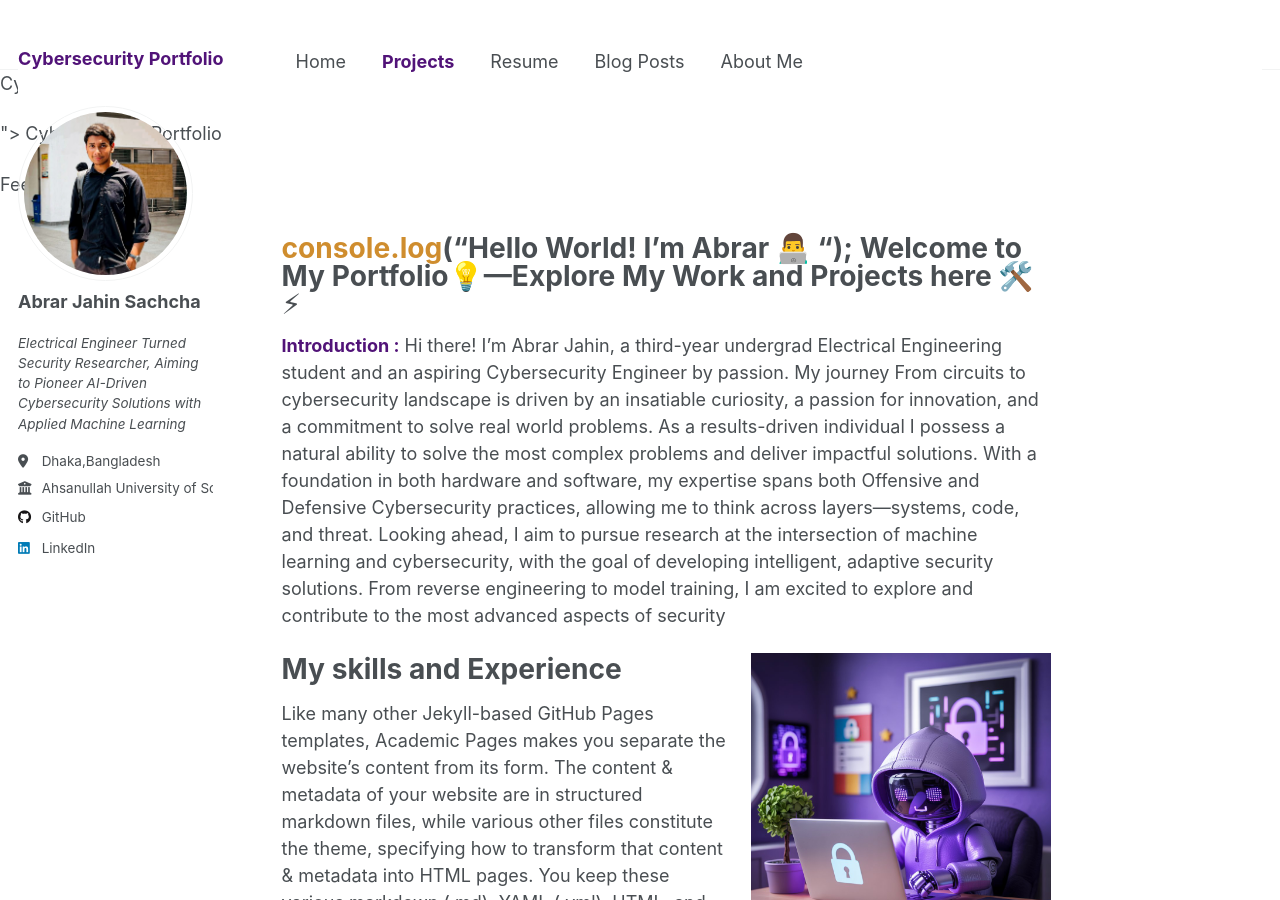
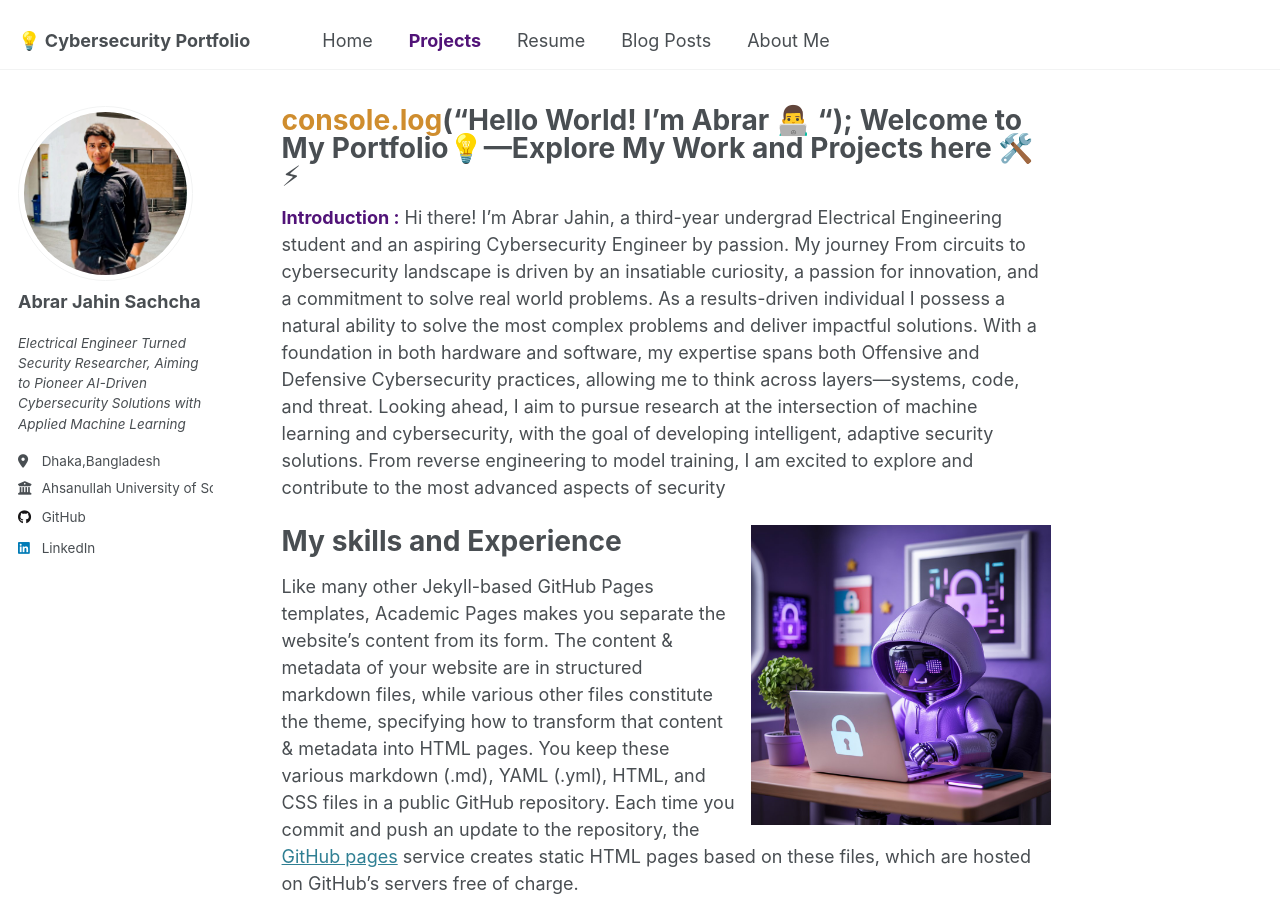
Before and after one commit to AbrarJahin7/cyberportfolio.github.io, a Jekyll site: the page built from _pages/about.md, in a window 1280 px wide and 900 px high. Built offline with Jekyll 4.4.1, drawn with Linux system fonts in a browser that asks for light colours.

Commit message:
Update _config.yml

```diff
--- a/_config.yml
+++ b/_config.yml
@@ -9,7 +9,7 @@
 # Basic Site Settings
 locale                   : "en-US"
 site_theme               : "default"
-title                    : "<p style=\"color: #511378;\">Cybersecurity Portfolio</p>"
+title                    : "💡 Cybersecurity Portfolio"
 title_separator          : "-"
 name                     : &name "Your Name"
 description              : &description "personal description"
```
